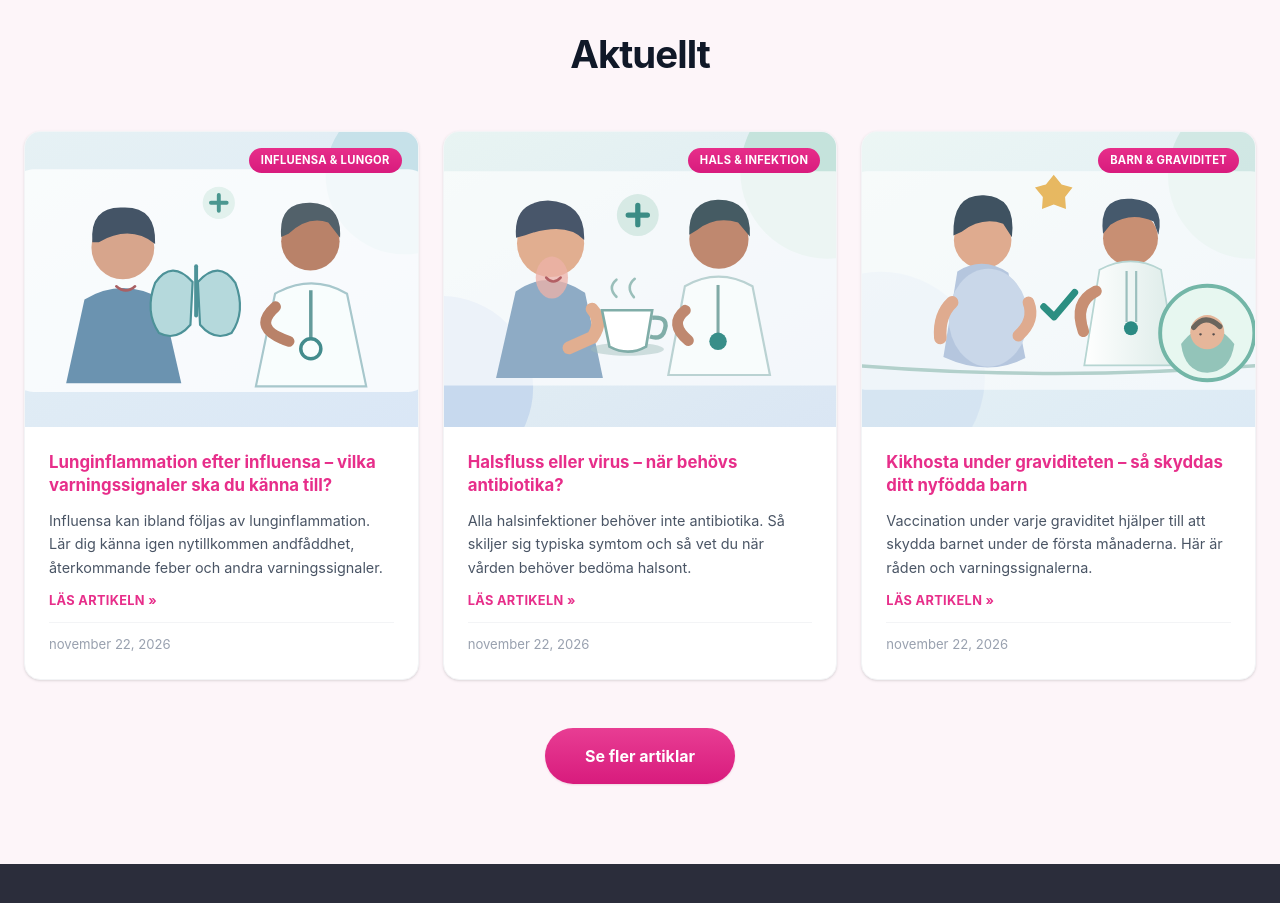
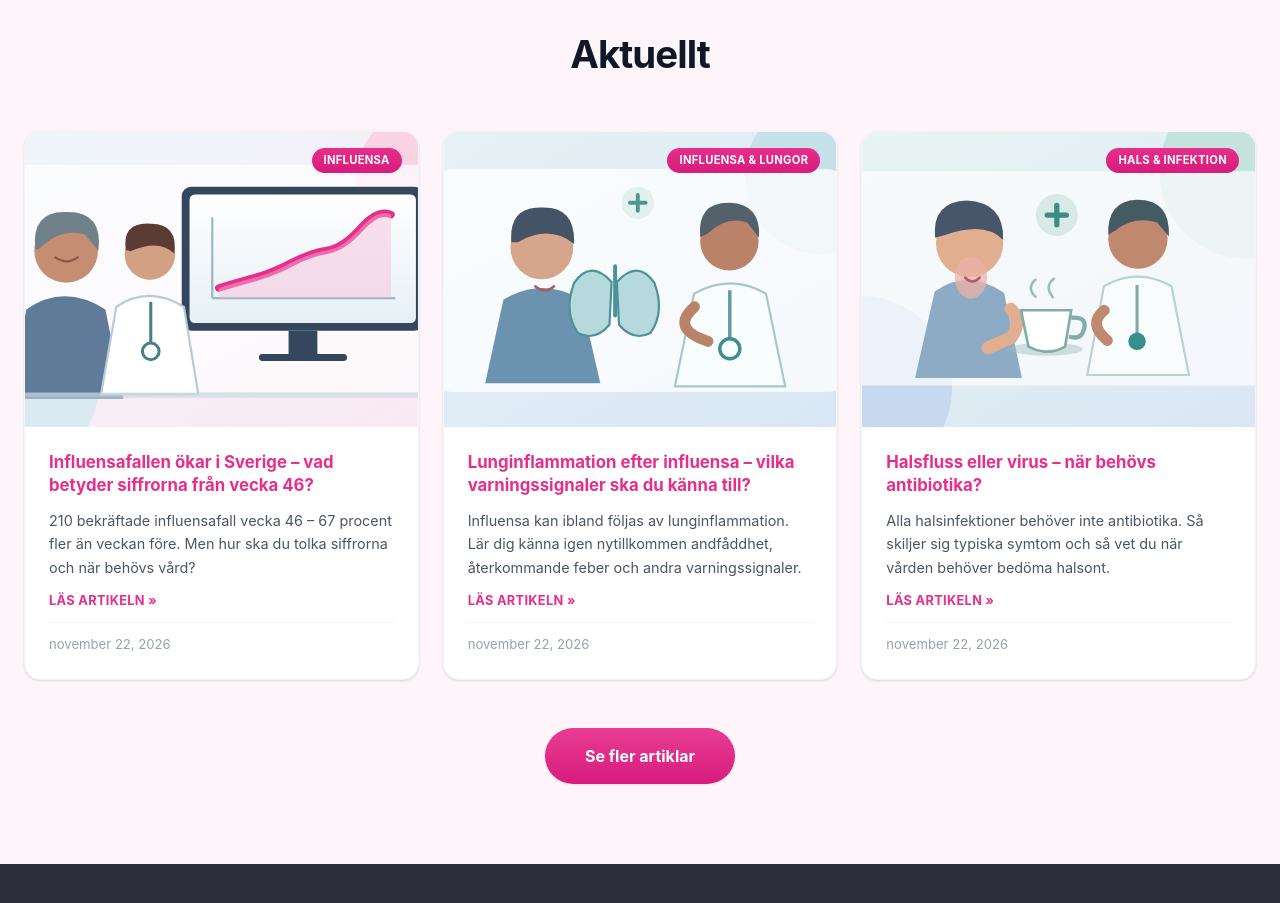
Before and after one commit to hannihalabi/hemlakare.se, a Next.js app: page / in a window 1280 px wide. Shown: the part 6960-7863 px from the top of the page. Built offline with nearby package versions, Linux system fonts and the light colour scheme.

Commit message:
Influensafallen vecka 46: så tolkar du ökningen (#15)
* Add original influenza surveillance illustration

* Add influenza week 46 explainer with sources

* Register influenza week 46 explainer

```diff
--- /dev/null
+++ b/src/data/articles/influensafall-okar-vecka-46-vad-betyder-siffrorna-2026.ts
@@ -0,0 +1,39 @@
+import type { Article } from "./types";
+const article: Article = {
+  slug: "influensafall-okar-vecka-46-vad-betyder-siffrorna-2026",
+  title: "Influensafallen ökar i Sverige – vad betyder siffrorna från vecka 46?",
+  h1: "Influensafallen ökar – behöver du ändra något just nu?",
+  seoTitle: "Influensa vecka 46 2026: fler fall men fortsatt låg nivå",
+  metaDescription: "Influensafallen ökade med 67 procent vecka 46, men nivån är fortfarande låg. Så tolkar du statistiken och vet när du bör söka vård.",
+  tag: "INFLUENSA",
+  date: "november 22, 2026",
+  publishedAtIso: "2026-11-22",
+  image: "/bilder/artiklar/influensa-statistik-vecka-46-2026.svg",
+  imageAlt: "Redaktionell illustration av läkare och äldre patient framför en skärm med en stigande kurva över influensafall.",
+  authorName: "Hemläkare.se redaktion",
+  targetQuery: "influensa vecka 46 2026 antal fall Sverige",
+  excerpt: "210 bekräftade influensafall vecka 46 – 67 procent fler än veckan före. Men hur ska du tolka siffrorna och när behövs vård?",
+  summary: "Folkhälsomyndighetens rapport från 19 november visar 210 bekräftade influensafall vecka 46, en ökning med 67 procent från veckan före. Antalet rapporterade fall ligger ändå på låg nivå. Siffrorna beskriver provtagna och bekräftade fall, inte alla som är sjuka. För dig är symtom, riskfaktorer och vaccination viktigare än en enskild veckosiffra.",
+  keyTakeaways: [
+    "Vecka 46 rapporterades 210 laboratoriebekräftade influensafall, 67 procent fler än veckan före.",
+    "Fem procent av proverna var positiva; rapporterade fall är fortfarande på låg nivå.",
+    "Kontakta vården vid influensasymtom om du tillhör en riskgrupp, blir mycket sjuk eller har feber som inte går ner efter fyra dygn."
+  ],
+  body: "Influensaaktiviteten ökar i Sverige inför vintern. I Folkhälsomyndighetens lägesrapport uppdaterad den 19 november 2026 redovisas 210 bekräftade fall under vecka 46 (9–15 november). Det är 67 procent fler än veckan före. Samtidigt bedömer myndigheten att antalet rapporterade fall fortfarande ligger på en låg nivå. Det betyder att utvecklingen behöver följas, inte att varje hosta är influensa eller att alla behöver testa sig.",
+  sections: [
+    {id:"siffrorna",title:"Vad visar vecka 46 egentligen?",body:["Totalt provtogs 4 272 personer för influensa under vecka 46, 12 procent fler än veckan före. Fem procent av proverna var positiva. Av 210 bekräftade fall var mer än 99 procent influensa A. Myndigheten såg också en statistiskt säkerställd ökning av bekräftade fall per dag under veckorna 44–46.","Det är viktigt att skilja på laboratoriebekräftade fall och antalet personer som faktiskt har influensa. Alla med symtom provtas inte, och provtagningens omfattning kan förändras. En ökning på 67 procent säger därför inte att 67 procent fler svenskar totalt har blivit sjuka."]},
+    {id:"vad-gora",title:"Vad kan du göra när influensan ökar?",body:["Om du är frisk och inte har symtom behöver en enskild veckorapport inte ändra hela vardagen. Följ rekommendationerna om säsongsvaccination om du tillhör en grupp som rekommenderas vaccin. Stanna hemma när du är sjuk och undvik nära kontakt med personer som riskerar allvarlig sjukdom.","Om du får influensaliknande symtom kan du ofta vila, dricka och lindra besvären hemma. Influensa kan ge feber, hosta, värk och uttalad trötthet. Vaccination minskar risken för svår sjukdom men ger inte ett fullständigt skydd mot infektion."]},
+    {id:"riskgrupper",title:"Vem bör vara särskilt uppmärksam?",body:["Enligt 1177 rekommenderas influensavaccination bland annat för personer som är 65 år eller äldre och personer med ökad risk för allvarlig sjukdom. Graviditet och vissa kroniska sjukdomar kan innebära ökad risk. Den som har symtom och tillhör en riskgrupp bör kontakta vården för individuell bedömning, även efter vaccination.","I den aktuella rapporten var 55 procent av de bekräftade fallen under säsongen hittills 65 år eller äldre. Det är en beskrivning av rapporterade fall och ska inte tolkas som att alla äldre har samma individuella risk."]},
+    {id:"soka-vard",title:"När behöver du söka vård?",body:["Kontakta vårdcentral eller jouröppen mottagning om du känner dig mycket sjuk, om febern inte går ner efter fyra dygn, om febern först sjunker och sedan stiger igen eller om du har influensasymtom och ökad risk för allvarlig sjukdom. Ring 1177 för rådgivning.","Sök vård genast om du plötsligt blir mycket sämre eller får svårt att andas även i vila. Om vårdcentral och jourmottagning inte kan ta emot dig ska du söka akutmottagning. Ring 112 vid livshotande andningssvårigheter."]}
+  ],
+  faq: [
+    {question:"Betyder 67 procents ökning att influensan är utbredd?",answer:"Nej. Ökningen gäller rapporterade laboratoriebekräftade fall jämfört med föregående vecka. Folkhälsomyndigheten bedömer fortfarande nivån som låg."},
+    {question:"Behöver alla testa sig när fallen ökar?",answer:"Nej. Behovet av provtagning beror på symtom, riskfaktorer och vårdens bedömning. De flesta med influensa behöver inte undersökas."},
+    {question:"Kan jag få influensa trots vaccination?",answer:"Ja, men vaccination minskar risken att bli allvarligt sjuk. Kontakta vården vid varningssymtom även om du är vaccinerad."}
+  ],
+  sources: [
+    {title:"Aktuell lägesrapport om luftvägsvirus, uppdaterad 19 november 2026",publisher:"Folkhälsomyndigheten",url:"https://www.folkhalsomyndigheten.se/statistik-och-data/lagesrapporter/luftvagsvirus-lagesrapporter/aktuell-lagesrapport-om-luftvagsvirus/"},
+    {title:"Influensa – symtom, vaccination och när söka vård",publisher:"1177",url:"https://www.1177.se/influensa"}
+  ]
+};
+export default article;
--- a/src/data/articles/registry.ts
+++ b/src/data/articles/registry.ts
@@ -1,4 +1,5 @@
 import type { Article } from "./types";
+import influensaStatistikV462026 from "./influensafall-okar-vecka-46-vad-betyder-siffrorna-2026";
 import lunginflammationEfterInfluensa2026 from "./lunginflammation-efter-influensa-varningssignaler-2026";
 import halsflussAntibiotika2026 from "./halsfluss-antibiotika-eller-virus-nar-soka-vard-2026";
 import kikhostaGravid2026 from "./kikhosta-gravid-vaccin-skydda-spadbarn-2026";
@@ -40,6 +41,7 @@ import searchGuide1 from "./blodande-leverflack";
 import searchGuide2 from "./vard-hemma-hembesok-hemsjukvard";
 
 const publishedArticles: Article[] = [
+  influensaStatistikV462026,
   lunginflammationEfterInfluensa2026,
   halsflussAntibiotika2026,
   kikhostaGravid2026,
```
Also changed, not shown: public/bilder/artiklar/influensa-statistik-vecka-46-2026.svg (added).
